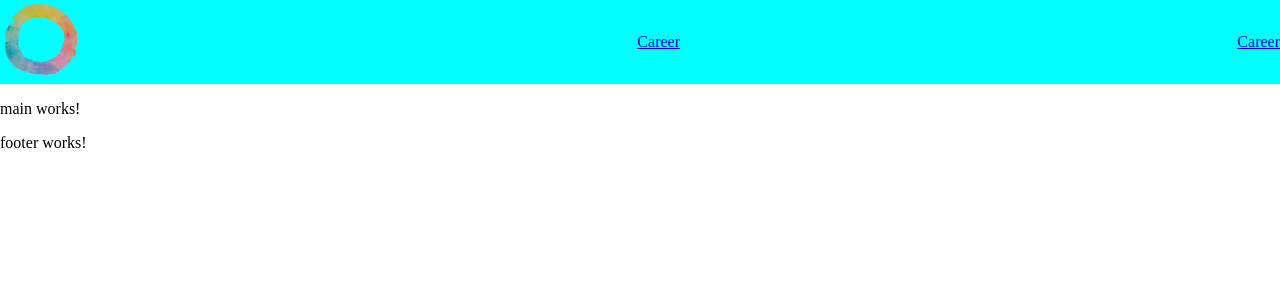
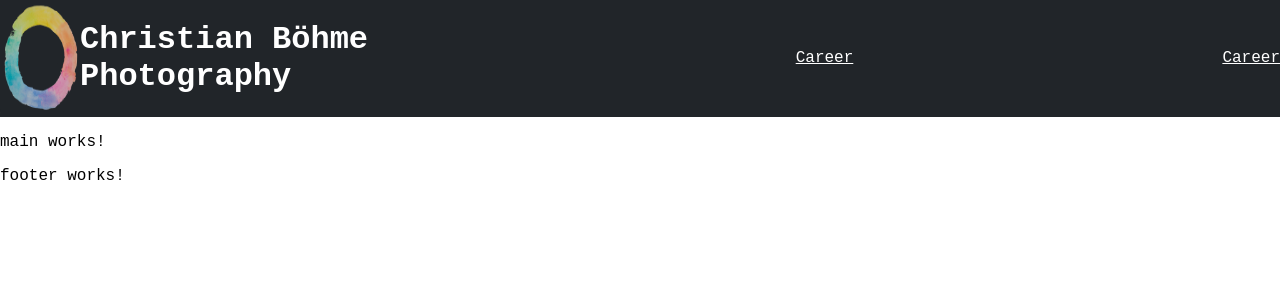
Before and after one commit to WorldChris380/photography, an Angular app: page / in a window 1280 px wide. Shown: the top 300 px of the page. Built offline with nearby package versions, Linux system fonts and the light colour scheme.

Commit message:
finish for today

```diff
--- a/src/app/app.scss
+++ b/src/app/app.scss
@@ -2,5 +2,6 @@ app-header {
     display: flex;
     flex-direction: column;
     align-items: center;
-    background-color: aqua;
+    background-color: #212529;
+    height: 100%;
 }
--- a/src/app/header/header.html
+++ b/src/app/header/header.html
@@ -1,12 +1,14 @@
 <div id="content-limitation">
     <div id="header-content">
-        <div id="logo"><img src="assets/img/logos/christian-boehme-logo-512px.png" alt="Logo of Christian Boehme"></div>
+        <div id="logo-div"><img src="assets/img/logos/christian-boehme-logo-512px.png" alt="Logo of Christian Boehme">
+            <h1>Christian Böhme Photography</h1>
+        </div>
         <nav id="header-navigation">
-            <a target="_blank" href="https://christian-boehme.com/">Career
+            <a class="dark-background" target="_blank" href="https://christian-boehme.com/">Career
             </a>
         </nav>
         <div id="call-to-actions-header-area">
-            <a target="_blank" href="https://christian-boehme.com/">Career
+            <a class="dark-background" target="_blank" href="https://christian-boehme.com/">Career
             </a>
         </div>
     </div>
--- a/src/app/header/header.scss
+++ b/src/app/header/header.scss
@@ -2,9 +2,9 @@
     max-width: 1920px;
     width: 100%;
     display: flex;
-    flex-direction: column;
+    flex-direction: row;
     align-items: center;
-    background-color: aqua;
+    background-color: #212529;
 }
 
 #header-content {
@@ -15,6 +15,22 @@
     align-items: center;
 }
 
-#logo img {
+#logo {
+    display: flex;
+    flex-direction: row;
+    align-items: center;
+}
+
+#logo-div img {
     width: 80px;
 }
+
+#logo-div {
+    width: 33.33%;
+    display: flex;
+}
+
+h1 {
+    color: white;
+
+}
--- a/src/styles.scss
+++ b/src/styles.scss
@@ -1,3 +1,11 @@
+* {
+    font-family: 'Courier New', Courier, monospace;
+}
+
 body {
     margin: 0;
 }
+
+.dark-background {
+    color: white;
+}
```
